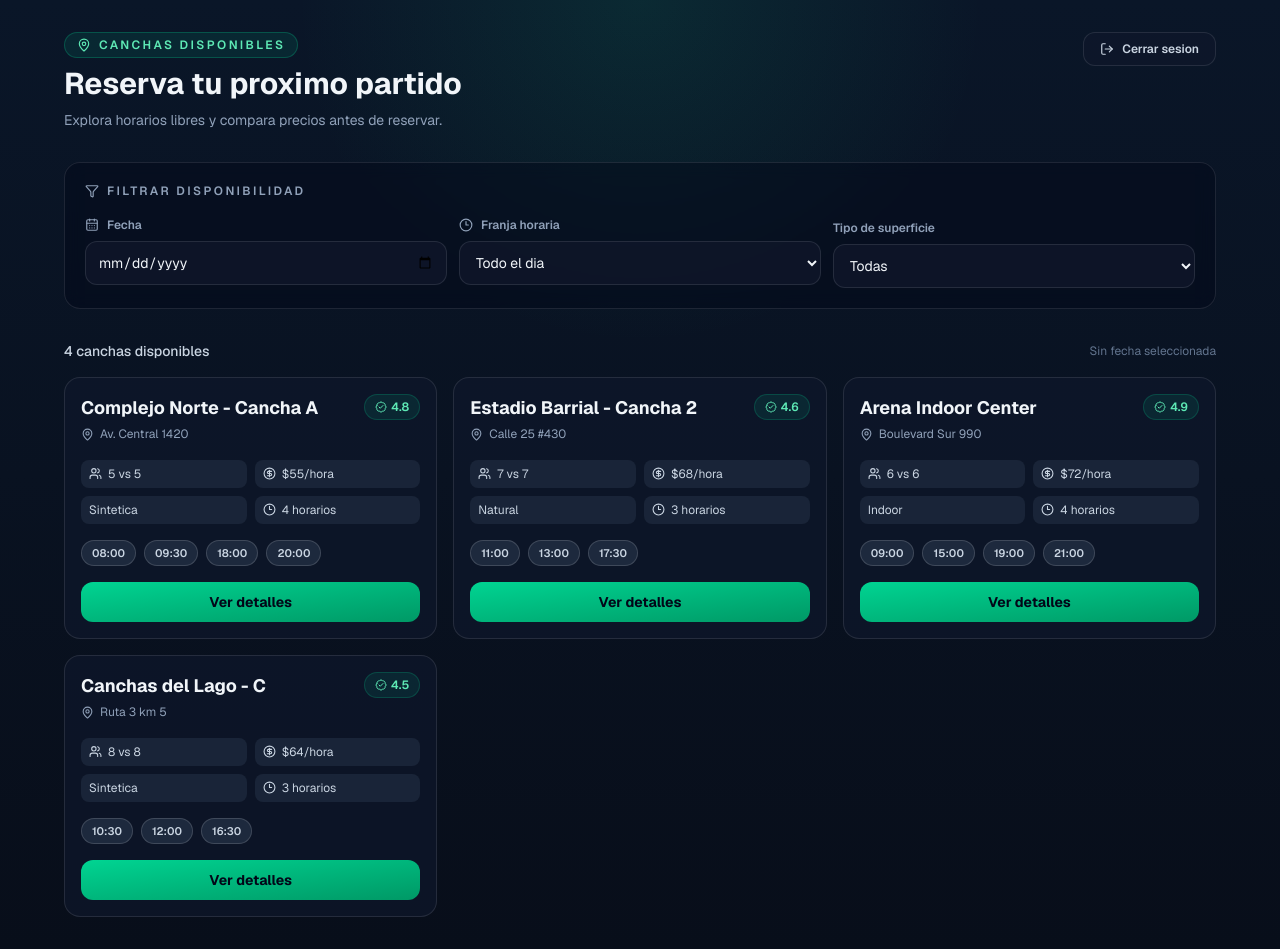
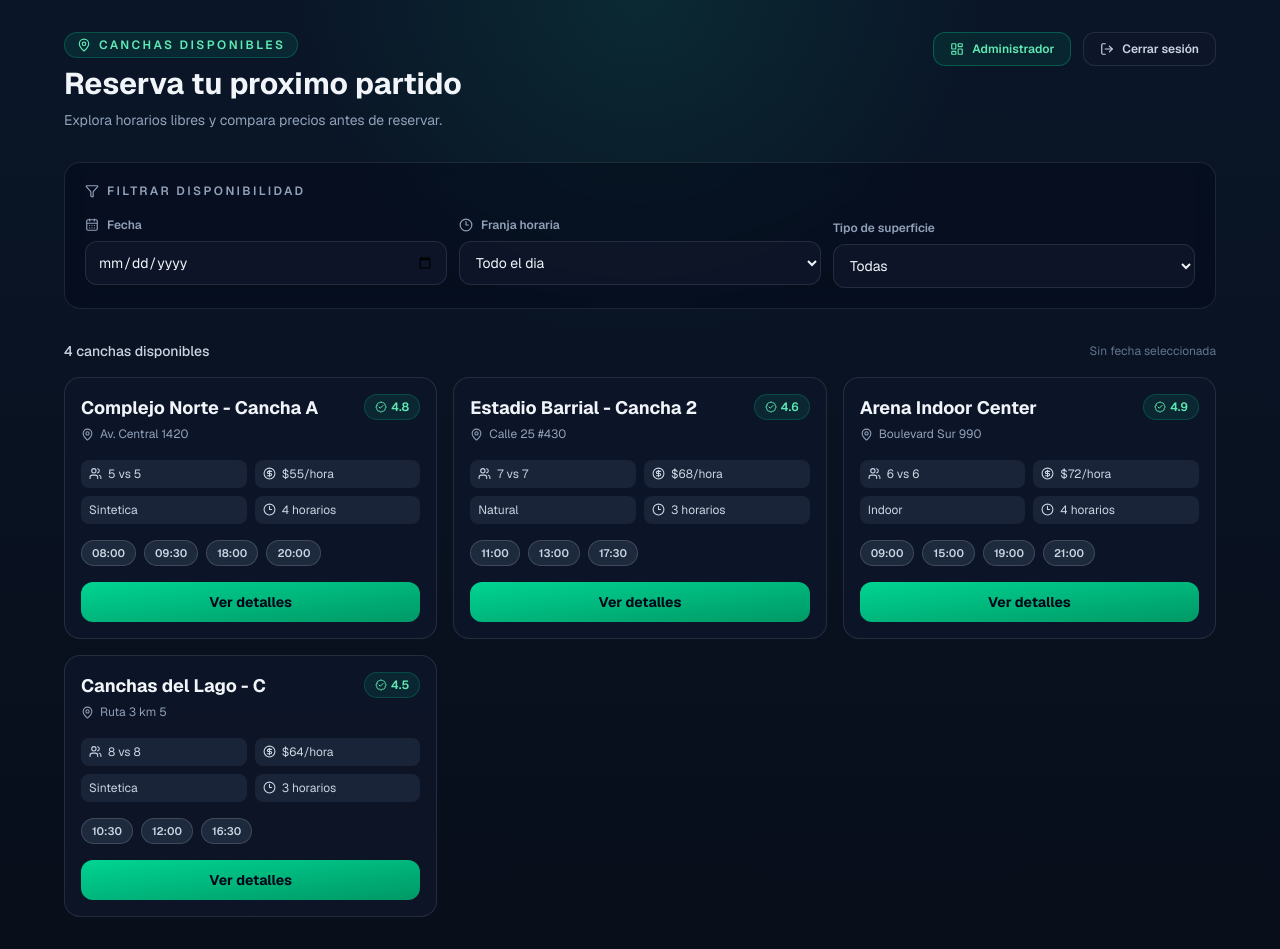
Before and after one commit to DaniSaborio/field_sync, a Next.js app: page / in a window 1280 px wide. Both pictures are taken after typing "name@example.com", "Sample123" into the empty fields and a click on the button "Iniciar Sesión". Built offline with nearby package versions, Linux system fonts and the light colour scheme.

Commit message:
Se agrego el acceso temporal al panel de administrador desde la pantalla de reservas y se preparo la navegación para el moduo de reportes

```diff
--- a/components/screens/admin.tsx
+++ b/components/screens/admin.tsx
@@ -6,18 +6,20 @@ import { AdminQuickActions } from "./admin/admin-quick-actions";
 import { AdminStats } from "./admin/admin-stats";
 
 type AdminScreenProps = {
-  onLogout: () => void;
+  onBack: () => void;
 };
 
-export function AdminScreen({ onLogout }: AdminScreenProps) {
+export function AdminScreen({ onBack }: AdminScreenProps) {
   return (
     <div
       className="min-h-screen bg-[radial-gradient(circle_at_top,rgba(16,185,129,0.12),transparent_30%),linear-gradient(180deg,#0a1628_0%,#080e1a_100%)] px-4 py-8 sm:px-6 lg:px-8"
       style={{ fontFamily: "var(--font-geist-sans), sans-serif" }}
     >
       <div className="mx-auto w-full max-w-6xl">
-        <AdminHeader tenantName="Complejo Norte" onLogout={onLogout} />
-
+        <AdminHeader
+        tenantName="Complejo Norte"
+        onBack={onBack}
+        />
         <AdminStats />
 
         <AdminQuickActions />
--- a/components/screens/bookings.tsx
+++ b/components/screens/bookings.tsx
@@ -4,6 +4,8 @@ import { useMemo, useState } from "react";
 import { AvailabilityFilters } from "./bookings/availability-filters";
 import { BookingsHeader } from "./bookings/bookings-header";
 import { FieldPreviewCard, type FieldPreview } from "./bookings/field-preview-card";
+// Pantalla del panel de administrador
+import { AdminScreen } from "./admin";
 
 type BookingsScreenProps = {
   onLogout: () => void;
@@ -75,6 +77,8 @@ export function BookingsScreen({ onLogout }: BookingsScreenProps) {
   const [date, setDate] = useState("");
   const [timeSlot, setTimeSlot] = useState("all");
   const [surface, setSurface] = useState("all");
+  // Controla si se muestra el panel de administrador
+  const [showAdminPanel, setShowAdminPanel] = useState(false);
 
   const visibleFields = useMemo(() => {
     return mockFields
@@ -93,13 +97,34 @@ export function BookingsScreen({ onLogout }: BookingsScreenProps) {
       });
   }, [surface, timeSlot]);
 
+// Mostrar el panel de administrador
+if (showAdminPanel) {
+  return (
+    <AdminScreen
+      onLogout={() => setShowAdminPanel(false)}
+    />
+  );
+}
+
   return (
     <div
       className="min-h-screen bg-[radial-gradient(circle_at_top,rgba(16,185,129,0.12),transparent_30%),linear-gradient(180deg,#0a1628_0%,#080e1a_100%)] px-4 py-8 sm:px-6 lg:px-8"
       style={{ fontFamily: "var(--font-geist-sans), sans-serif" }}
     >
       <div className="mx-auto w-full max-w-6xl">
-        <BookingsHeader onLogout={onLogout} />
+        <BookingsHeader
+       // Cierra la sesión y regresa al login
+          onLogout={onLogout}
+
+       // Abre el panel de administrador
+           onAdmin={() => setShowAdminPanel(true)}
+
+      // Por ahora siempre se muestra.
+     //Más adelante dependerá del rol del usuario.
+         showAdminButton={true}
+      />
+
+
 
         <AvailabilityFilters
           date={date}
--- a/components/screens/bookings/bookings-header.tsx
+++ b/components/screens/bookings/bookings-header.tsx
@@ -1,10 +1,15 @@
-import { LogOut, MapPin } from "lucide-react";
+//aqui agregamos el icono del panel de administrador
+import { LayoutDashboard, LogOut, MapPin } from "lucide-react";
 
 type BookingsHeaderProps = {
-  onLogout: () => void;
+   onLogout: () => void; //esta funcion cierra la sesion
+  onAdmin?: () => void;// esta funcion se ejecuta al presionar el boton del administrador
+  showAdminButton?: boolean;//esta controla si el boton del administrador se muestra o no
+  //va a depender del rol que tenga el usuario en la base de datos
 };
 
-export function BookingsHeader({ onLogout }: BookingsHeaderProps) {
+//por el momento el boton siempre se va a ver visible, pero cuando se conecte a la base de datos este valor va a depender del rol del usuario solo se muestra si es admin
+export function BookingsHeader({ onLogout, onAdmin, showAdminButton = true, }: BookingsHeaderProps) {
   return (
     <header className="mb-8 flex items-start justify-between gap-4">
       <div>
@@ -18,14 +23,31 @@ export function BookingsHeader({ onLogout }: BookingsHeaderProps) {
         </p>
       </div>
 
+      <div className="flex items-center gap-3">
+
+{/*Por ahora siempre se va a mostrar
+    Más adelante solamente aparecerá si el usuario tiene rol "admin". */}
+  {showAdminButton && (
+    <button
+      type="button"
+      onClick={onAdmin}
+      className="inline-flex items-center gap-2 rounded-xl border border-emerald-400/30 bg-emerald-500/10 px-4 py-2 text-xs font-semibold text-emerald-300 transition hover:bg-emerald-500/20"
+    >
+      <LayoutDashboard size={14} />
+      Administrador
+    </button>
+  )}
+
   <button
     type="button"
     onClick={onLogout}
     className="inline-flex items-center gap-2 rounded-xl border border-white/10 bg-slate-900/70 px-4 py-2 text-xs font-semibold text-slate-300 transition hover:border-white/20 hover:bg-slate-800 hover:text-slate-100"
   >
     <LogOut size={14} />
-        Cerrar sesion
+    Cerrar sesión
   </button>
+
+</div>
     </header>
   );
 }
```
Also changed, not shown: components/screens/admin/admin-header.tsx (line endings or trailing spaces). Lines whose indentation alone changed are shown as unchanged.
